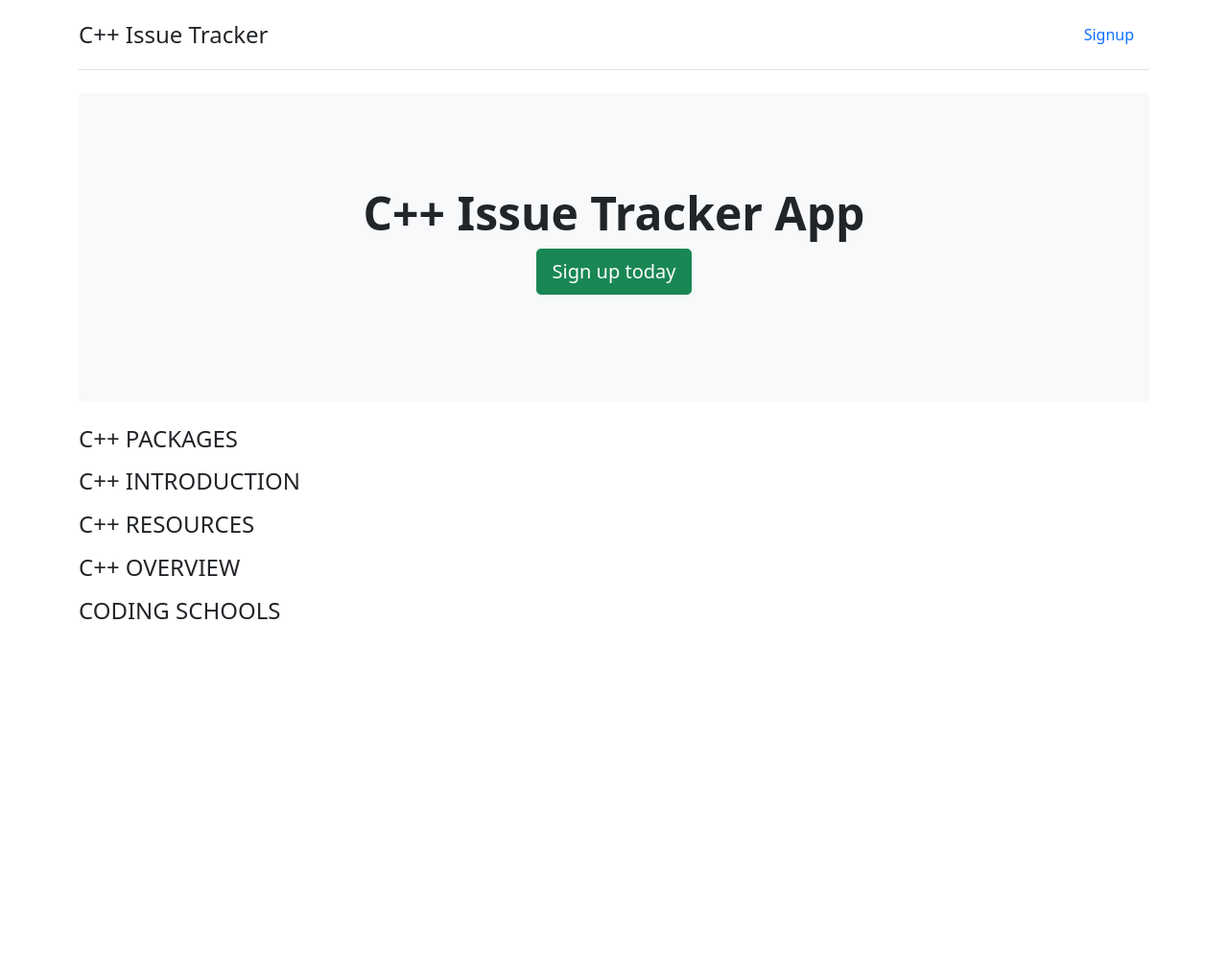
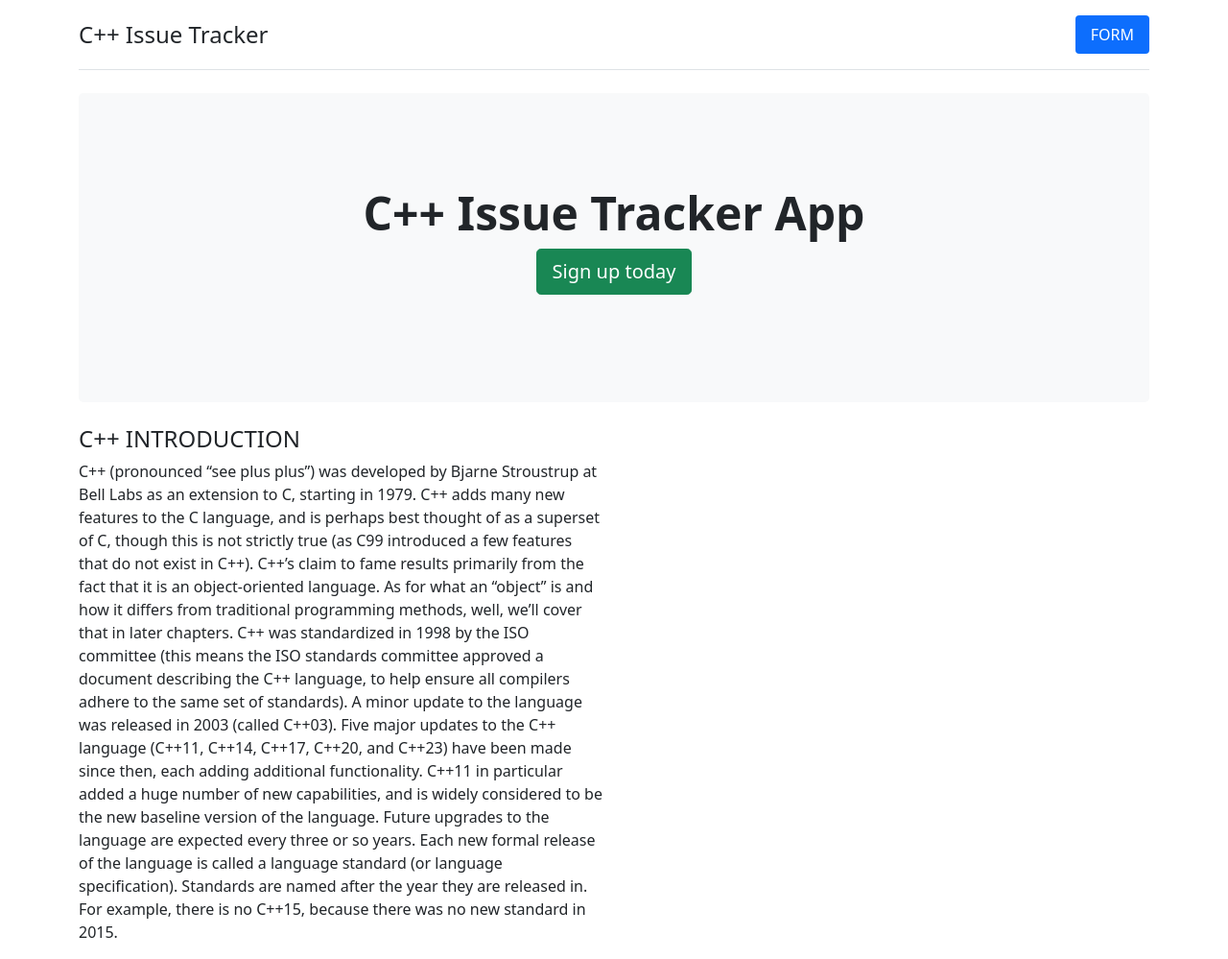
Before and after one commit to Kinyanjui-07/SOFTWARE-ENGINEERING-GROUP-F-, a plain HTML site: page home.html in a window 1280 px wide. Shown: the whole page at 96% size. Before the commit the page ends 800 px from the top, so only its background shows below. Drawn offline with nearby package versions, Linux system fonts and the light colour scheme.

Commit message:
Update home.html

```diff
--- a/home.html
+++ b/home.html
@@ -29,8 +29,10 @@
 					<ul class="nav nav-pills">
 
 						<li class="nav-item">
-							<a href="/signup" class="nav-link">Signup</a>
+							<a href="form.html" class="nav-link active" aria-current="page"
+							   >FORM</a>
 						</li>
+
 					</ul>
 
 				</nav>
@@ -41,7 +43,7 @@
 					<h1 class="display-5 fw-bold">C++ Issue Tracker App</h1>
 
 					<p>
-						<a class="btn btn-lg btn-success" href="signup" role="button"
+						<a class="btn btn-lg btn-success" href="signup.html" role="button"
 							>Sign up today</a
 						>
 
@@ -53,25 +55,21 @@
 
 				<div class="col-lg-6">
 
-					<h4>C++ PACKAGES</h4>
 
-					<p> </p>
 
 					<h4>C++ INTRODUCTION</h4>
 
-					<p> </p>
+					<p>
+						C++ (pronounced “see plus plus”) was developed by Bjarne Stroustrup at Bell Labs as an extension to C, starting in 1979. C++ adds many new features to the C language, and is perhaps best thought of as a superset of C, though this is not strictly true (as C99 introduced a few features that do not exist in C++). C++’s claim to fame results primarily from the fact that it is an object-oriented language. As for what an “object” is and how it differs from traditional programming methods, well, we’ll cover that in later chapters.
 
-					<h4>C++ RESOURCES</h4>
+						C++ was standardized in 1998 by the ISO committee (this means the ISO standards committee approved a document describing the C++ language, to help ensure all compilers adhere to the same set of standards). A minor update to the language was released in 2003 (called C++03).
 
-					<p> </p>
+						Five major updates to the C++ language (C++11, C++14, C++17, C++20, and C++23) have been made since then, each adding additional functionality. C++11 in particular added a huge number of new capabilities, and is widely considered to be the new baseline version of the language. Future upgrades to the language are expected every three or so years.
 
-					<h4>C++ OVERVIEW</h4>
+						Each new formal release of the language is called a language standard (or language specification). Standards are named after the year they are released in. For example, there is no C++15, because there was no new standard in 2015.
+					</p>
 
-					<p> </p>
 
-					<h4>CODING SCHOOLS</h4>
-
-					<p> </p>
 
 				</div>
 
```
